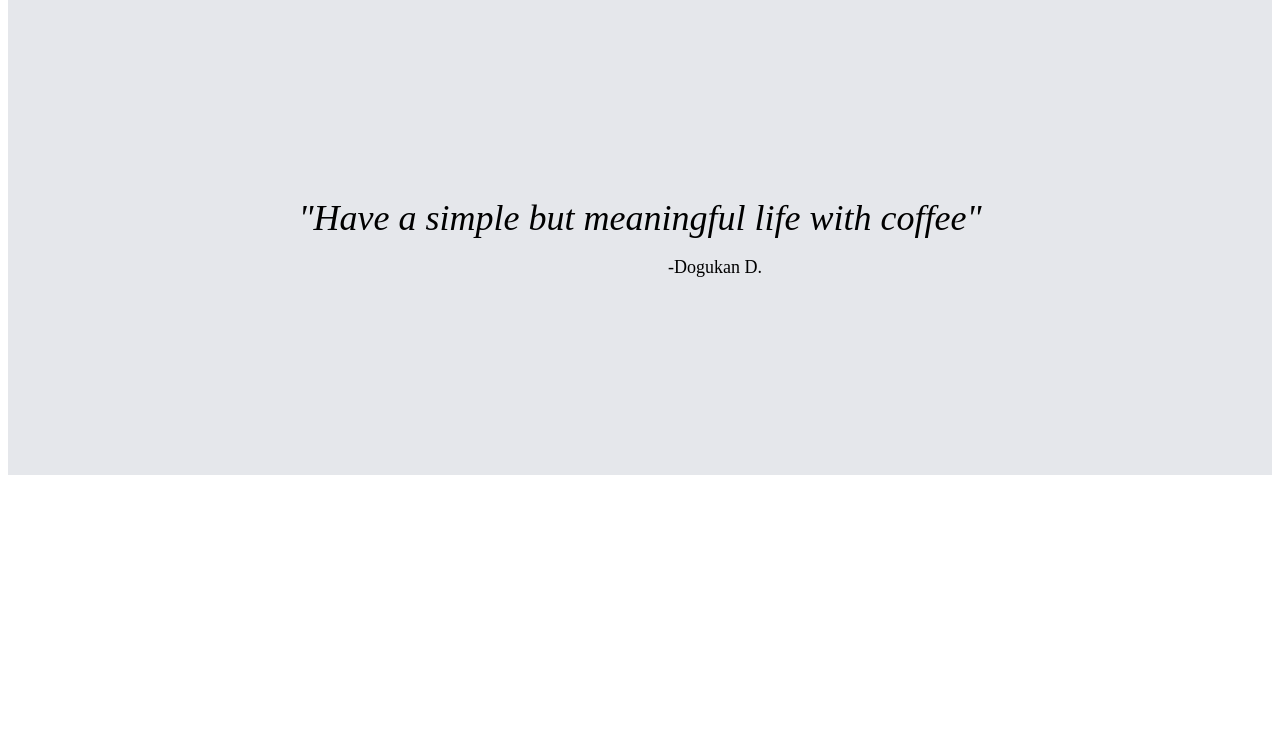
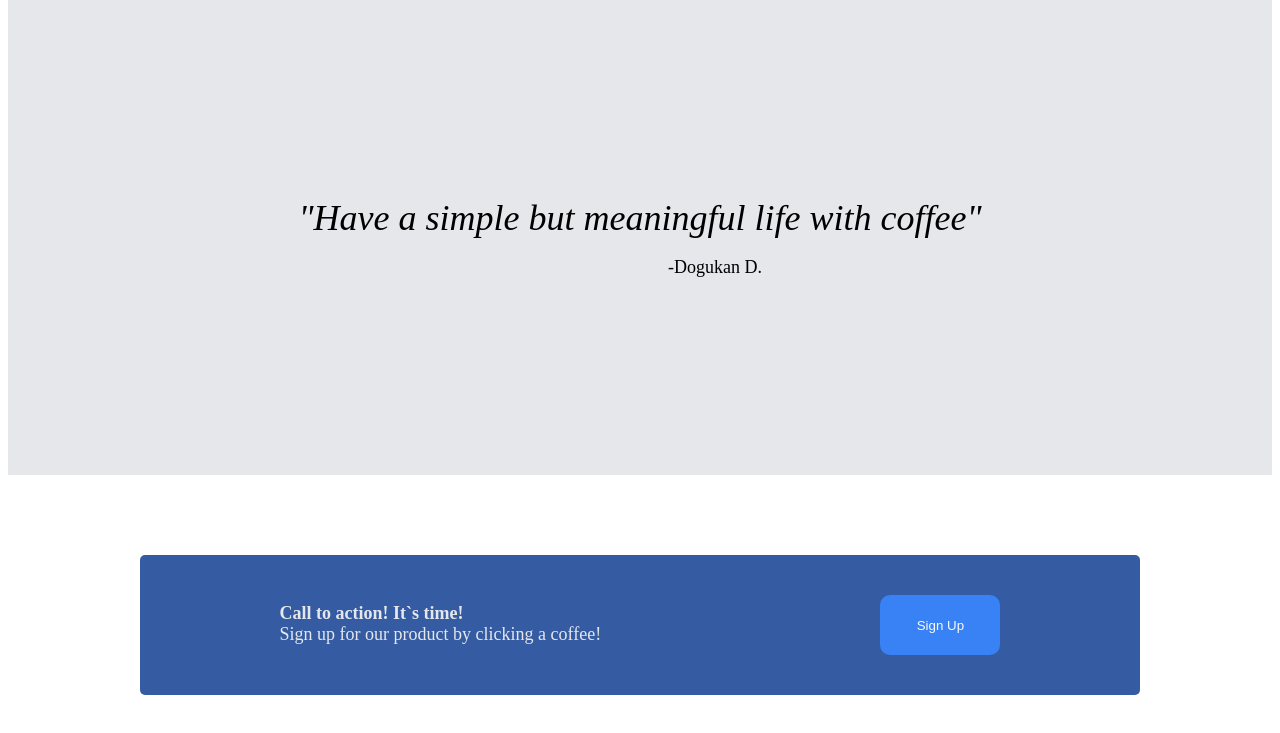
Before and after one commit to thedogukandizman/landing-page, a plain HTML site: page index.html in a window 1280 px wide. Shown: the part 1028-1761 px from the top of the page. Before the commit the page ends 1511 px from the top, so only its background shows below. Drawn offline with Linux system fonts and the light colour scheme.

Commit message:
Create the fourth section and design with CSS

```diff
--- a/index.html
+++ b/index.html
@@ -69,5 +69,13 @@
     <p class="quoter">-Dogukan D.</p>
 </div>
 
+<div class="fourth">
+    <div class="fourth-text">
+        <p class="fourth-header">Call to action! It`s time!</p>
+        <p class="fourth-subtext">Sign up for our product by clicking a coffee!</p>
+    </div>
+    <button class="fourth-button">Sign Up</button>
+</div>
+
 </body>
 </html>
--- a/styles.css
+++ b/styles.css
@@ -155,3 +155,39 @@ button {
     flex-basis: 200px;
     color: black;
 }
+
+.fourth {
+    background-color: rgb(53, 92, 163);
+    display: flex;
+    justify-content: space-around;
+    margin: 80px 150px 80px 150px;
+    margin-left: auto;
+    margin-right: auto;
+    height: 140px;
+    width: 1000px;
+    color: white;
+    border-radius: 5px;
+}
+.fourth-text {
+    display: flex;
+    flex-direction: column;
+}
+
+.fourth-header {
+    font-weight: 900;
+    font-size: 18px;
+    margin: 48px 0 0 0;
+}
+
+.fourth-subtext {
+    margin: 0 0 40px 0;
+}
+
+.fourth-button {
+    align-self: center;
+    padding: 5px 25px 5px 25px;
+    color: #F9FAF8;
+    background-color: #3882F6;
+    border-radius: 10px;
+    border-color: #F9FAF8;
+}
```
